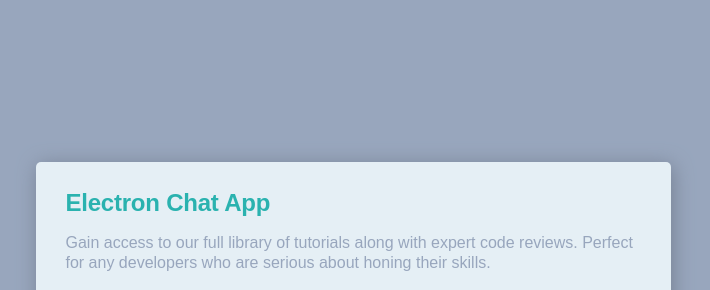
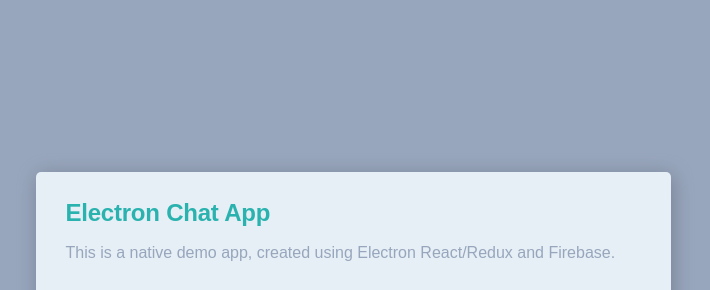
Before and after one commit to ADamian17/static-e, a plain HTML site: page index.html in a window 1280 px wide. Shown: the top 290 px of the page, without its empty margins (287-997 px from the left). Drawn offline with Linux system fonts and the light colour scheme.

Commit message:
better styles 2

```diff
--- a/index.html
+++ b/index.html
@@ -30,8 +30,7 @@
     <section class="header">
       <h4 class="heading heading--primary">Electron Chat App</h4>
 
-      <p>Gain access to our full library of tutorials along with expert code reviews.
-        Perfect for any developers who are serious about honing their skills.</p>
+      <p>This is a native demo app, created using Electron React/Redux and Firebase.</p>
     </section>
 
     <section class="apple">
```
